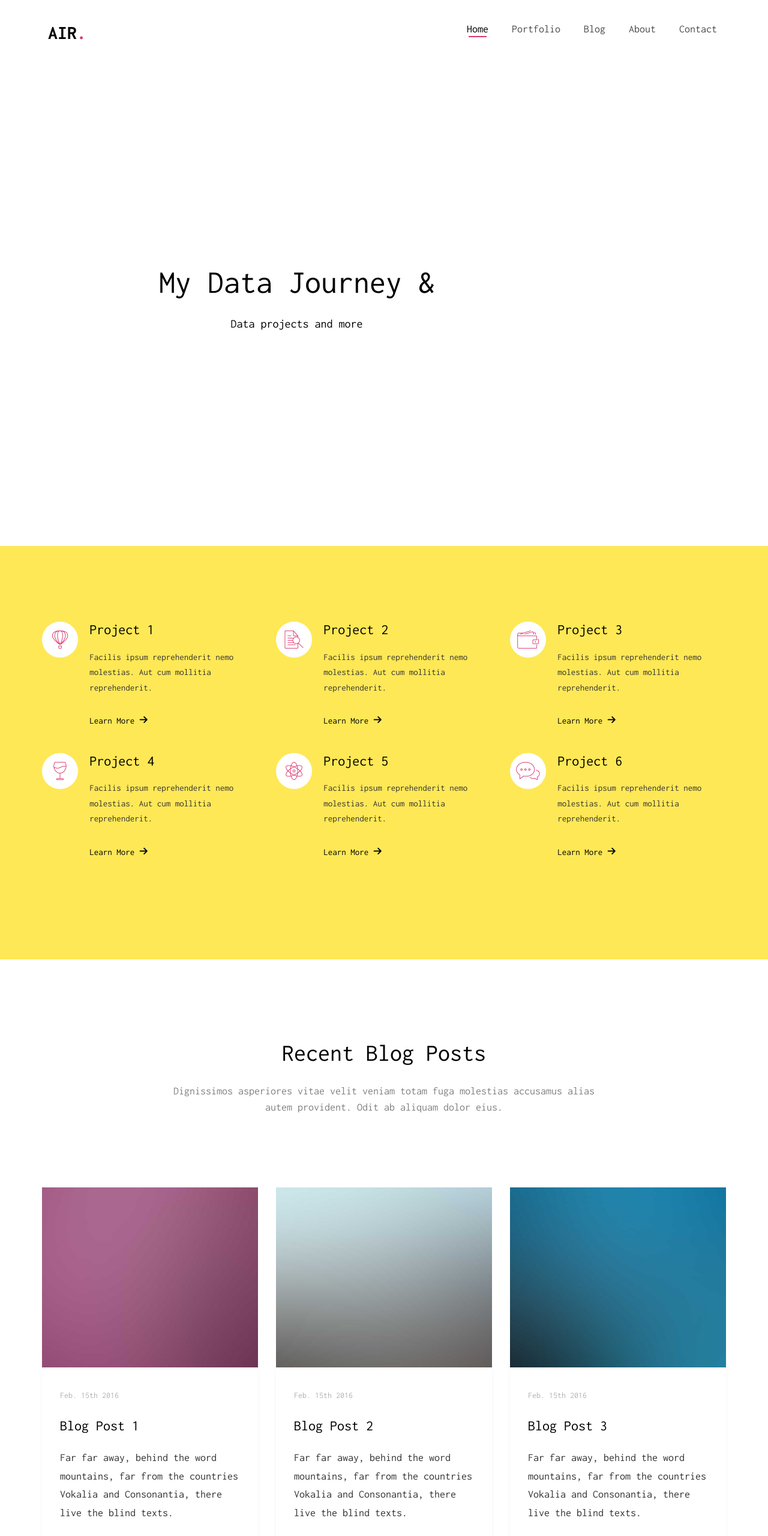
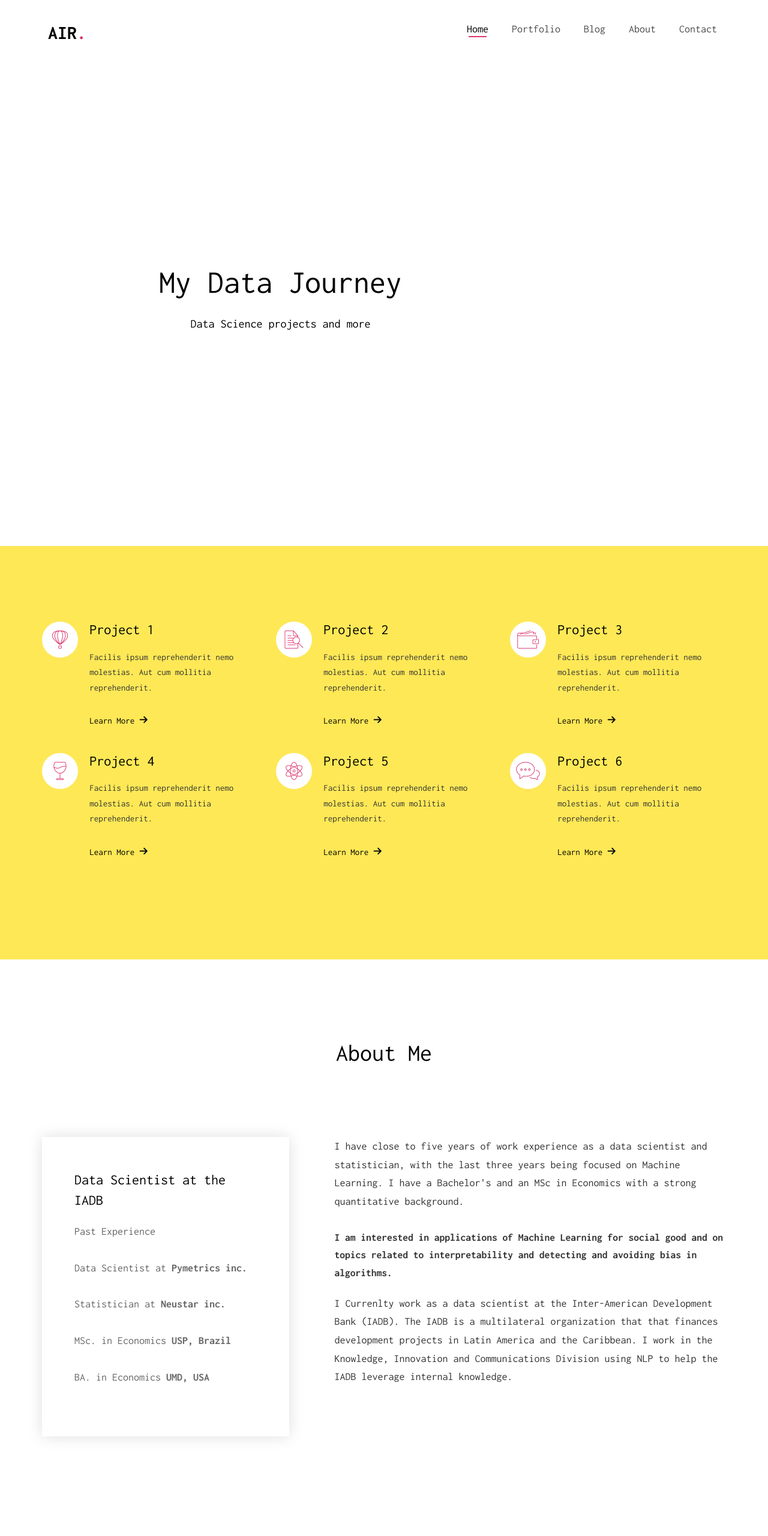
Before and after one commit to eugeniaft/eugeniaft.github.io, a plain HTML site: page index.html in a window 1280 px wide. Shown: the top 2560 px of the page at 60% size. Drawn offline with Linux system fonts and the light colour scheme; files whose address does not match are found by name.

Commit message:
index content edits

```diff
--- a/index.html
+++ b/index.html
@@ -3,7 +3,7 @@
 	<head>
 	<meta charset="utf-8">
 	<meta http-equiv="X-UA-Compatible" content="IE=edge">
-	<title>Air &mdash; Free Website Template, Free HTML5 Template by freehtml5.co</title>
+	<title>Eugenia Fernandez</title>
 	<meta name="viewport" content="width=device-width, initial-scale=1">
 	<meta name="description" content="Free HTML5 Website Template by freehtml5.co" />
 	<meta name="keywords" content="free website templates, free html5, free template, free bootstrap, free website template, html5, css3, mobile first, responsive" />
@@ -100,8 +100,8 @@
 				<div class="col-md-8 col-md-offset-2 text-center">
 					<div class="display-t js-fullheight">
 						<div class="display-tc js-fullheight animate-box" data-animate-effect="fadeIn">
-							<h1>My Data Journey &amp;</h1>
-							<h2>Data projects and more </h2>
+							<h1>My Data Journey</h1>
+							<h2>Data Science projects and more </h2>
 							<!-- <p><a class="btn btn-primary btn-lg btn-demo" href="#"></i> View Demo</a> <a class="btn btn-primary btn-lg btn-learn">Learn More</a></p> -->
 						</div>
 					</div>
@@ -267,6 +267,41 @@
 		</div>
 	</div>
  -->
+
+
+	<div id="fh5co-wireframe">
+		<div class="container">
+			<div class="row animate-box">
+				<div class="col-md-8 col-md-offset-2 text-center fh5co-heading">
+					<h2>About Me</h2>
+				</div>
+			</div>
+			<div class="row">
+				<div class="col-md-5 animate-box">
+					<div class="user-frame">
+						<h3>Data Scientist at the IADB</h3>
+						<p> Past Experience </p>
+						<p> Data Scientist at <span>Pymetrics inc.</span><br></p>
+						<p> Statistician at <span>Neustar inc.</span><br></p>
+						<p> MSc. in Economics <span>USP, Brazil</span><br></p>
+						<p> BA. in Economics <span>UMD, USA</span><br></p>
+<!-- 						<small>CEO, Founder</small>
+ -->					</div>
+				</div>
+				<div class="col-md-7 animate-box">
+					<p> I have close to five years of work experience as a data scientist and statistician, with the last three years being focused on Machine Learning. I have a Bachelor's and an MSc in Economics with a strong quantitative background.</p>
+					<blockquote>
+						<p>I am interested in applications of Machine Learning for social good and on topics related to interpretability and detecting and avoiding bias in algorithms. </p>
+					</blockquote>
+					<p>I Currenlty work as a data scientist at the Inter-American Development Bank (IADB). The IADB is a multilateral organization that
+					that finances development projects in Latin America and the Caribbean. I work in the Knowledge, Innovation and Communications Division
+					using NLP to help the IADB leverage internal knowledge. </p>
+				</div>
+			</div>
+		</div>
+	</div>
+
+
 	<div id="fh5co-blog">
 		<div class="container">
 			<div class="row animate-box">
@@ -325,37 +360,6 @@
 		</div>
 	</div>
 
-
-	<div id="fh5co-wireframe">
-		<div class="container">
-			<div class="row animate-box">
-				<div class="col-md-8 col-md-offset-2 text-center fh5co-heading">
-					<h2>About Me</h2>
-				</div>
-			</div>
-			<div class="row">
-				<div class="col-md-5 animate-box">
-					<div class="user-frame">
-						<h3>Data Scientist at Inter-American Development Bank</h3>
-						<p> I have close to five years of work experience as a data scientist and statistician, with the last three years being focused on Machine Learning. I have a Bachelor's and an MSc in Economics with a strong quantitative background. </p>
-						<span>Louie Jie Mahusay</span><br>
-						<small>CEO, Founder</small>
-					</div>
-				</div>
-				<div class="col-md-7 animate-box">
-					<p>Currenlty work as a data scientist at the Inter-American Development Bank (IADB). The IADB is a multilateral organization that
-					that finances development projects in Latin America and the Caribbean. I work in the Knowledge, Innovation and Communications Division
-					  using NLP to help the IADB leverage internal knowledge</p>
-					<blockquote>
-						<p>Far far away, behind the word mountains, far from the countries Vokalia and Consonantia, there live the blind texts far from the countries Vokalia and Consonantia, there live the blind texts. </p>
-					</blockquote>
-					<p>Far far away, behind the word mountains, far from the countries Vokalia and Consonantia, there live the blind texts far from the countries Vokalia and Consonantia, there live the blind texts. far away, behind the word mountains, far from the countries Vokalia and Consonantia, there live the blind texts far from the countries Vokalia and Consonantia, there live the blind texts. </p>
-				</div>
-			</div>
-		</div>
-	</div>
-
-
 <!-- 	<div id="fh5co-started">
 		<div class="overlay"></div>
 		<div class="container">
@@ -374,7 +378,7 @@
 			<div class="row row-pb-md">
 				<div class="col-md-4 fh5co-widget">
 					<h4>Eugenia Fernandez</h4>
-					<p>Facilis ipsum reprehenderit nemo molestias. Aut cum mollitia reprehenderit. Eos cumque dicta adipisci architecto culpa amet.</p>
+					<p>Data Scientist at the Inter-American Development Bank (IADB).</p>
 				</div>
 				<div class="col-md-2 col-md-push-1 fh5co-widget">
 					<h4>Links</h4>
```
